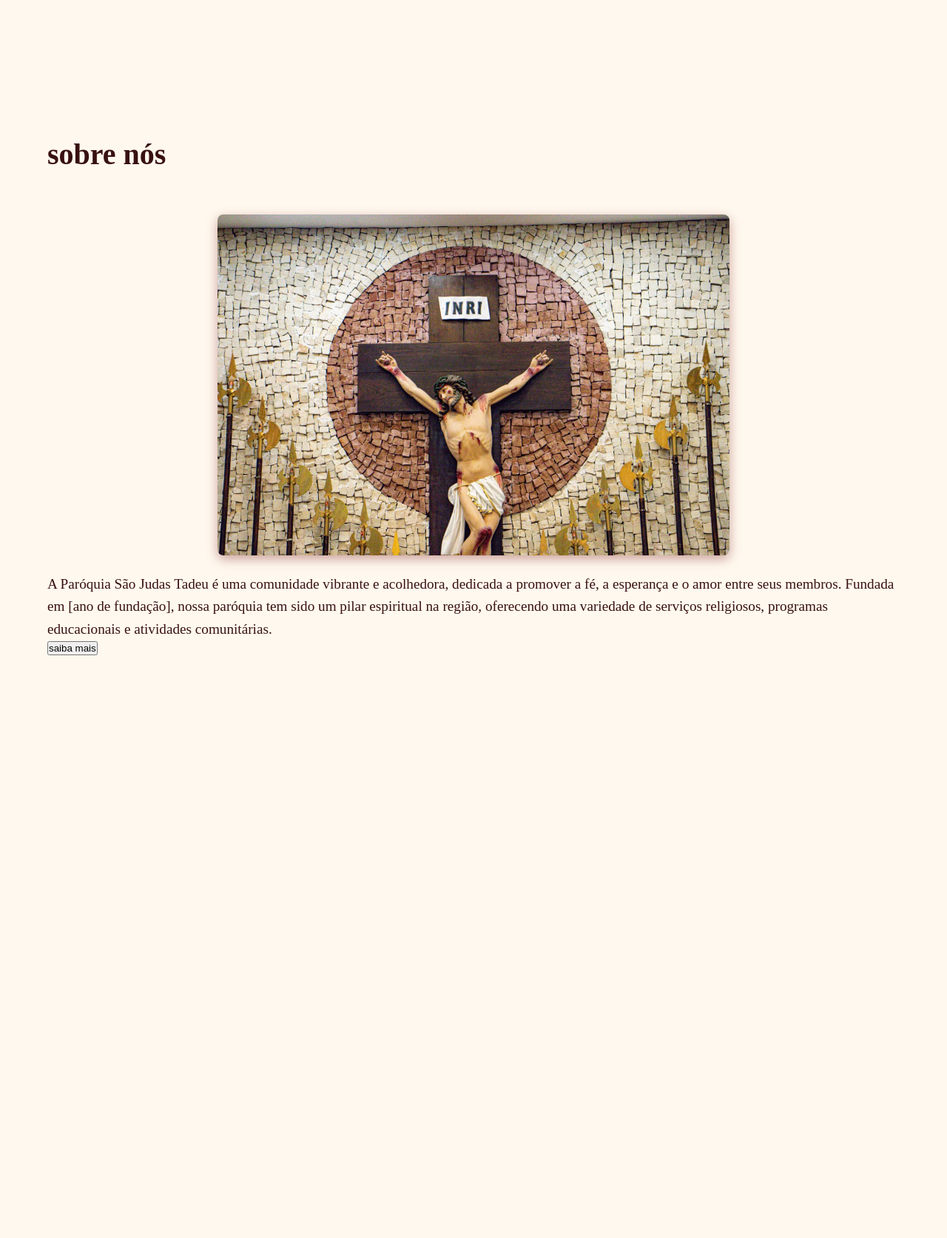
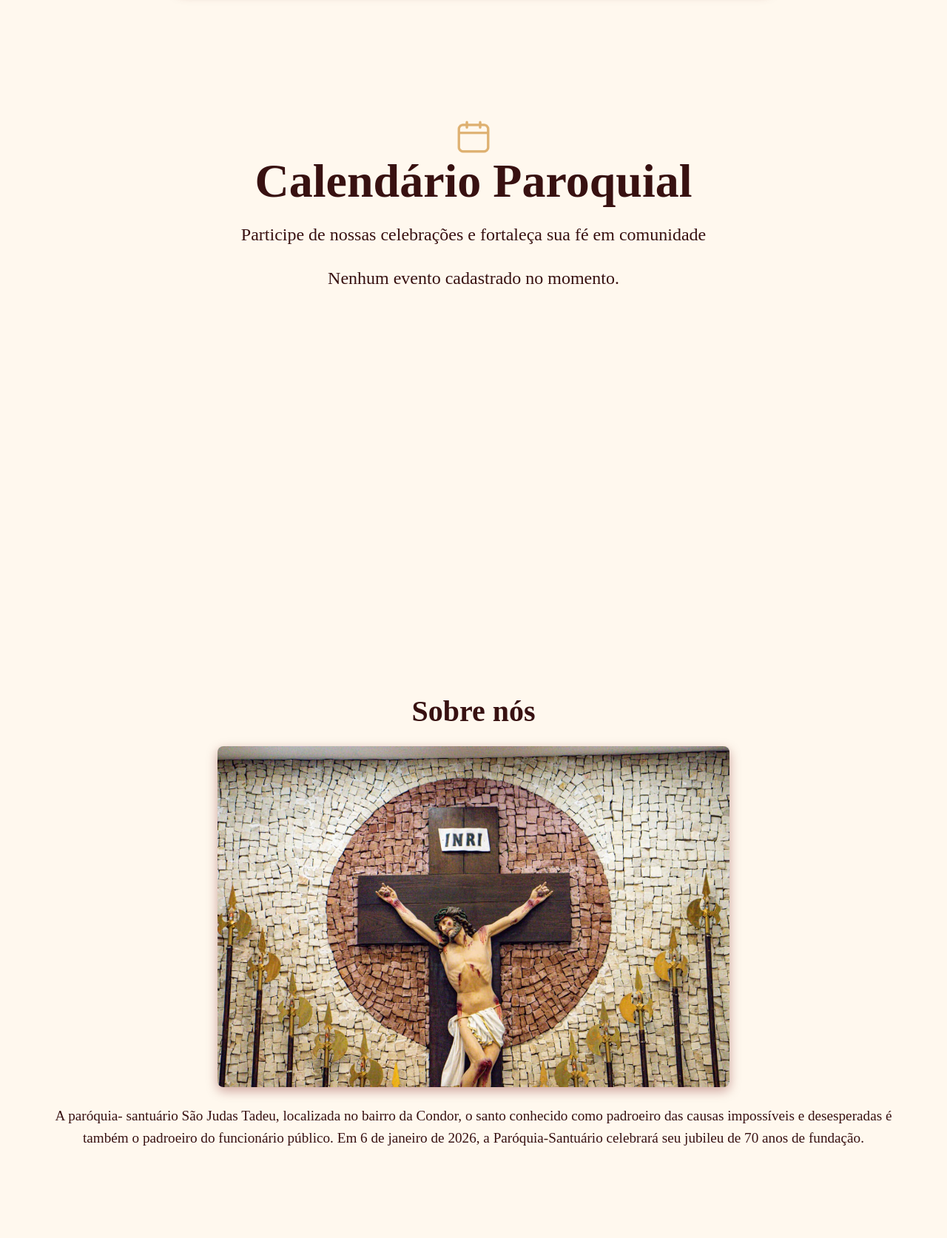
Before and after one commit to Gaia28/ProjetoSJT, a PHP site: page /app/views/Home.php in a window 1280 px wide; the page is wider, and only the part inside the window is pictured. Shown: the part 2534-4208 px from the top of that part at 74% size. Before the commit the page ends 3420 px from the top of that part, so only its background shows below. Run offline with PHP 8.4, Linux system fonts and the light colour scheme; some web fonts are replaced.

Commit message:
REFACTOR | refatorando estrutura html e adicionando novos elementos

```diff
--- a/app/views/Home.php
+++ b/app/views/Home.php
@@ -4,77 +4,88 @@
   <meta charset="UTF-8">
   <title>Home</title>
   <meta name="viewport" content="width=device-width, initial-scale=1.0">
-    <link rel="stylesheet" href="../../public/assets/css/Home.css">
-
+  <link rel="stylesheet" href="public/assets/css/Home.css">
 </head>
 <body>
-
 <main id="Home">
 
-    <section id="BoasVindas">
-            <h1> Bem-Vindo à Paróquia Santuário São Judas Tadeu</h1>
-            <img id ="SaoJudas" src="../../public/assets/images/padroeiro.jpeg" alt = "Imagem de São Judas Tadeu">
+  <!-- Seção de boas-vindas -->
+  <section id="BoasVindas" class="section-padrao section-full">
+    <h1>Bem-Vindo à Paróquia Santuário São Judas Tadeu</h1>
+    <img id="SaoJudas" src="public/assets/images/padroeiro.jpeg" alt="Imagem de São Judas Tadeu">
   </section>
 
   <?php include 'NavBar.php'; ?>
 
-    <section class="Pages" id="HomePG2">
+  <!-- Sobre a paróquia -->
+  <section id="HomePG2" class="section-padrao">
     <div class="linha">
-            <h1>Paróquia Santuário <br>São Judas Tadeu</h1>
-                <iframe id="Mapa" src="https://www.google.com/maps/embed?pb=!1m18!1m12!1m3!1d3656.632573622634!2d-46.55397368502164!3d-23.601648984686803!2m3!1f0!2f0!3f0!3m2!1i1024!2i768!4f13.1!3m3!1m2!1s0x94ce5a5e8b0f6b7b%3A0x8e6f3c4b8c4e4e0a!2sPar%C3%B3quia%20S%C3%A3o%20Judas%20Tadeu!5e0!3m2!1spt-BR!2sbr!4v1696061234567!5m2!1spt-BR!2sbr" width="600" height="450" style="border:0;" allowfullscreen="" loading="lazy" referrerpolicy="no-referrer-when-downgrade"></iframe></br>
-        <img class="img" id="fachada" src="../../public/assets/images/fachada.jpeg" alt="">
-        <linkwebsite href="">Facebook</linkwebsite>
-        <linkwebsite href="">Instagram</linkwebsite>
-        <linkwebsite href="">WhatsApp</linkwebsite>
+
+
+    <div class="itens-esquerda">
+        <h1>Paróquia Santuário São Judas Tadeu</h1>
+        <button id="mostrarMapa" class="btn">Encontre-nos</button>
+      <div class="links-sociais">
+        <img src="public/assets/images/whatsapp.png" alt="whatsapp">
+        <img src="public/assets/images/facebook.png" alt="facebook">
+        <img src="public/assets/images/instagram.png" alt="instagram">
+      </div>
+
+        </div>
+      <img class="img" id="fachada" src="public/assets/images/fachada.jpeg" alt="Fachada da igreja">
     </div>
   </section>
 
-    <section id="HomePG3">
+  <!-- Transmissões -->
+  <section id="HomePG3" class="section-padrao">
     <div class="linha">
-        <h1>transmissões</h1></br>
-        <p>acompanhe-nos ao vivo no youtube</p></br>
-        <iframe id="video" width="560" height="315" src="https://www.youtube.com/embed/live_stream?channel=YOUR_CHANNEL_ID" title="YouTube live stream"
-            frameborder="0" allow="accelerometer; autoplay; clipboard-write; encrypted-media; gyroscope; picture-in-picture; web-share" allowfullscreen></iframe></br>
+        <img class="icon" id="igreja" src="public/assets/images/youtube.png" alt="youTube">
+      <h1>Transmissões</h1>
+      <p>Acompanhe-nos ao vivo no YouTube</p>
+<iframe id="video" src="https://www.youtube.com/embed/WrllCjOtjCM?si=VNgiuDFX0Di9z7-q"
+    title="YouTube video player" frameborder="0"
+    allow="accelerometer; autoplay; clipboard-write; encrypted-media; gyroscope; picture-in-picture; web-share"
+    referrerpolicy="strict-origin-when-cross-origin" allowfullscreen></iframe>
 </div>
   </section>
 
-    <section id="HomePG4">
+  <!-- Programação -->
+  <section id="HomePG4" class="section-padrao">
     <div class="linha">
+        <img class="icon" src="public/assets/images/calendario.png" alt="">
+      <h1>Calendário Paroquial</h1>
+      <p>Participe de nossas celebrações e fortaleça sua fé em comunidade</p>
 
-        <h1>horarios</h1></br>
-        <p>Participe de nossas celebrações e fortaleça sua fé em comunidade</p></br>
-
-        <article id="artigo1">
-            <icon></icon>
-            <h2>missas dominicais</h2>
-            <p>dia:</p>
-            <p>horário:</p>
+      <div class="eventos">
+        <?php if (!empty($eventos)): ?>
+          <?php foreach ($eventos as $evento): ?>
+            <article class="card">
+              <h2><?= htmlspecialchars($evento['titulo']) ?></h2>
+              <p><strong>Tipo:</strong> <?= htmlspecialchars($evento['tipo']) ?></p>
+              <p><strong>Dia:</strong> <?= htmlspecialchars($evento['dia_semana']) ?></p>
+              <p><strong>Horário:</strong> <?= htmlspecialchars($evento['horario']) ?></p>
             </article>
-
-        <article id="artigo2">
-            <icon></icon>
-            <h2>missas semanais</h2>
-            <p>dia:</p>
-            <p>horário:</p>
-        </article>
-
-        <article id="artigo3">
-            <icon></icon>
-            <h2>louvor e adoração</h2>
-            <p>dia:</p>
-            <p>horário:</p>
-        </article>
+          <?php endforeach; ?>
+        <?php else: ?>
+          <p>Nenhum evento cadastrado no momento.</p>
+        <?php endif; ?>
+      </div>
     </div>
   </section>
-    <section id="HomePG5">
+
+  <!-- Sobre nós -->
+  <section id="HomePG5" class="section-padrao">
     <div class="linha">
-        <h1>sobre nós</h1></br>
-        <img class="img" src="../../public/assets/images/cristo.jpeg" alt="">
-        <p>A Paróquia São Judas Tadeu é uma comunidade vibrante e acolhedora, dedicada a promover a fé, a esperança e o amor entre seus membros. Fundada em [ano de fundação], nossa paróquia tem sido um pilar espiritual na região, oferecendo uma variedade de serviços religiosos, programas educacionais e atividades comunitárias.</p>
-        <button class="botoes">saiba mais</button>
-    <section>
+      <h1>Sobre nós</h1>
+      <img class="img" src="public/assets/images/cristo.jpeg" alt="Imagem de Cristo">
+      <p>A paróquia- santuário São Judas Tadeu, localizada no bairro da Condor, o santo conhecido
+como padroeiro das causas impossíveis e desesperadas é também o padroeiro do
+funcionário público. Em 6 de janeiro de 2026, a Paróquia-Santuário celebrará seu jubileu de
+70 anos de fundação. </p>
     </div>
+  </section>
+
 </main>
-
+    <script src="public/assets/js/navegacao.js"></script>
 </body>
 </html>
```
Lines whose indentation alone changed are shown as unchanged.
